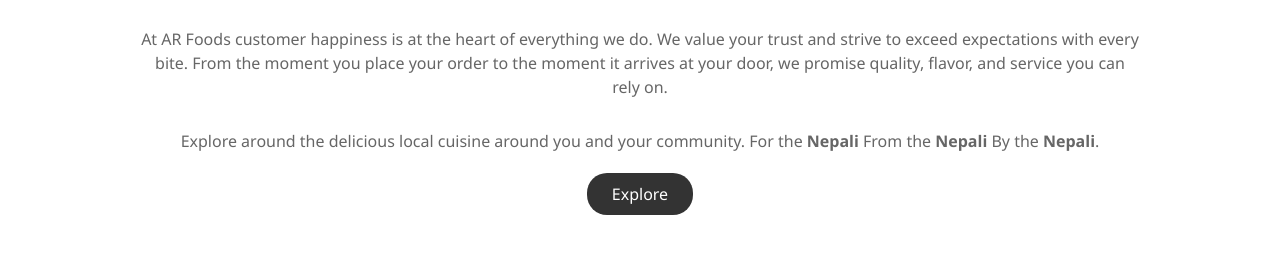
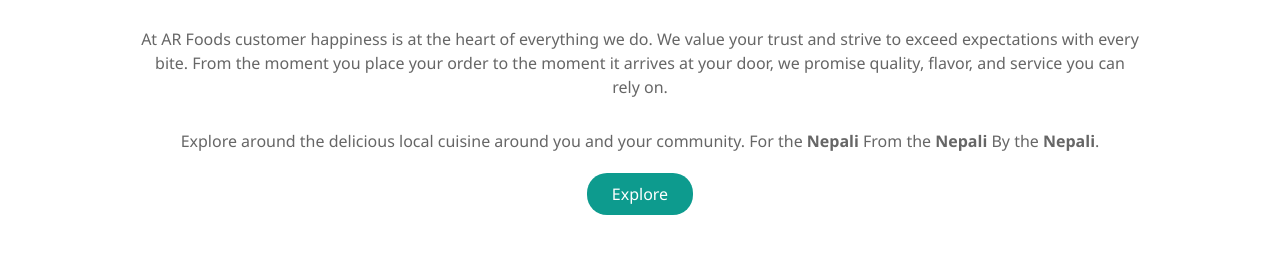
Before and after one commit to New-Horizon-EBS-School/Alkyne, a website: page public/aboutus.html in a window 1280 px wide. Shown: the part 272-526 px from the top of the page. Drawn offline with Linux system fonts and the light colour scheme.

Commit message:
Update styleforaboutus.css

```diff
--- a/public/styleforaboutus.css
+++ b/public/styleforaboutus.css
@@ -109,7 +109,7 @@
 
 
 .btn {
-    background: #333;
+    background: rgba(0, 150, 136, 0.95);
     color: white;
     border: none;
     padding: 10px 25px;
```
